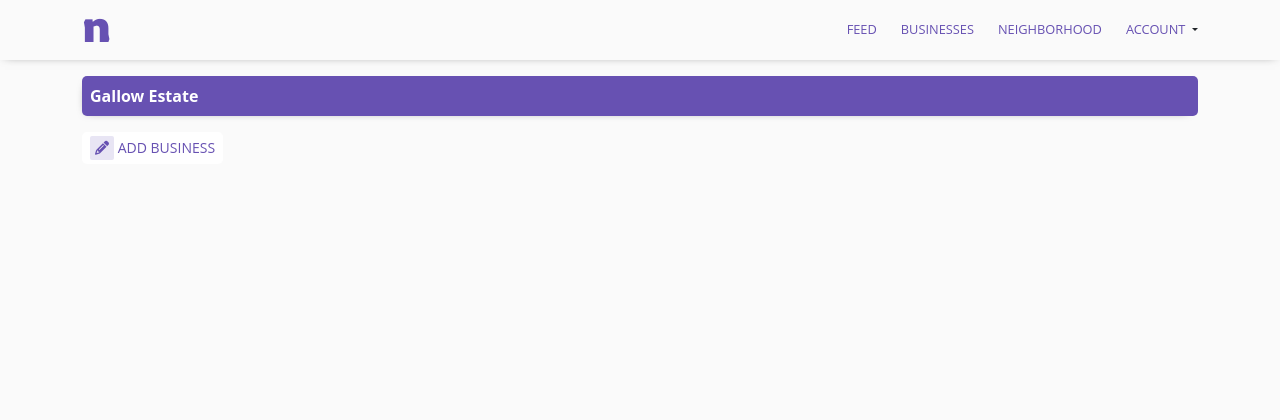
After one commit to peterken674/neighborhood, a Django app: page /businesses/ in a window 1280 px wide. The commit adds this page. Shown: the top 420 px of the page. Run offline with Django 3.2, Linux system fonts and the light colour scheme; some libraries are stand-ins or nearby versions.

Commit message:
Add businesses route and respective view and template.

```diff
--- /dev/null
+++ b/neighborhood/templates/neighborhood/businesses.html
@@ -0,0 +1,16 @@
+{% extends 'neighborhood/base.html' %}
+{% load static %}
+{% load bootstrap5 %}
+
+
+{% block content %}
+<main class="container" id="feed">
+    <div id="neighborhoodName" class="my-3 p-2 card">Gallow Estate</div>
+    <a id="newPostBtn" class="btn btn-primary btn-sm " href="#" role="button"><i class="fa fa-pencil"
+            aria-hidden="true"></i> Add Business</a>
+
+    <section id="businesses">
+
+    </section>
+</main>
+{%endblock%}
--- a/neighborhood/templates/neighborhood/navbar.html
+++ b/neighborhood/templates/neighborhood/navbar.html
@@ -6,7 +6,7 @@
         <div class="nav-section-right d-flex align-items-center">
             <ul class="d-flex text-uppercase">
                 <li class="ms-4"><a href="{% url 'feed' %}">Feed</a></li>
-                <li class="ms-4"><a href="#">Businesses</a></li>
+                <li class="ms-4"><a href="{% url 'businesses' %}">Businesses</a></li>
                 <li class="ms-4"><a href="#">Neighborhood</a></li>
                 <li class="ms-4 dropdown-toggle" data-bs-toggle="dropdown" aria-expanded="false"><a href="#">Account</a>
                 </li>
--- a/neighborhood/urls.py
+++ b/neighborhood/urls.py
@@ -4,4 +4,5 @@ from . import views
 urlpatterns =[
     path('', views.index, name='index'),
     path('feed/', views.feed, name='feed'),
+    path('businesses/', views.businesses, name='businesses'),
 ]
--- a/neighborhood/views.py
+++ b/neighborhood/views.py
@@ -7,4 +7,18 @@ def index(request):
 
 def feed(request):
 
-    return render(request, 'neighborhood/feed.html')
+    title = 'Feed'
+    context = {
+        'title': title,
+    }
+
+    return render(request, 'neighborhood/feed.html',context)
+
+def businesses(request):
+
+    title = 'Businesses'
+    context = {
+        'title': title,
+    }
+
+    return render(request, 'neighborhood/businesses.html', context)
--- a/static/css/style.css
+++ b/static/css/style.css
@@ -5,10 +5,12 @@
   -webkit-box-sizing: border-box;
           box-sizing: border-box;
   font-family: 'Open Sans', sans-serif;
+  -webkit-transition: 300ms;
+  transition: 300ms;
 }
 
 html {
-  font-size: 18px;
+  font-size: 16px;
 }
 
 body {
@@ -201,6 +203,9 @@ footer {
   color: #6751B2;
   text-transform: uppercase;
   border-radius: 5px;
+}
+
+#feed #newPostBtn:hover {
   -webkit-box-shadow: -3px 3px 10px -8px #5a5a5a;
           box-shadow: -3px 3px 10px -8px #5a5a5a;
 }
--- a/static/css/style.scss
+++ b/static/css/style.scss
@@ -29,9 +29,10 @@ $boxShadow: -3px 3px 10px -8px $grey;
     box-sizing: border-box;
     font-family: 'Open Sans',
     sans-serif;
+    transition: 300ms;
 }
 html{
-    font-size: 18px;
+    font-size: 16px;
 }
 body{
     width: 100%;
@@ -185,7 +186,9 @@ footer{
         color: $mainColor;
         text-transform: uppercase;
         border-radius: $borderRadius;
-        box-shadow: $boxShadow;
+        &:hover{
+            box-shadow: $boxShadow;
+        }
         i{
             color: $mainColor;
             background-color: $bgMainColor;
```
Also changed, not shown: 1 other file.
